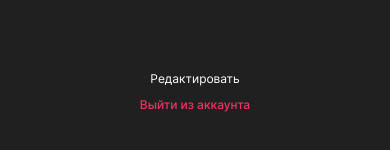
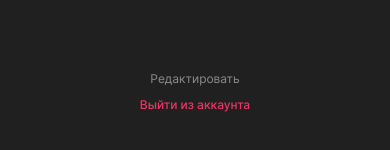
Before and after one commit to Oksana-Bykova/movies-explorer-frontend, a React (Create React App) app: page /profile in a window 390 px wide. Shown: the part 624-774 px from the top of the page. Built offline with nearby package versions, Linux system fonts and the light colour scheme; the HTML template or start-up script is replaced by a standard one.

Commit message:
обновить редиректы

```diff
--- a/src/components/App/App.js
+++ b/src/components/App/App.js
@@ -76,8 +76,10 @@ function handleSubmitRegister(email, password, name) {
   auth.register(email, password, name)
   .then((res) => {
     setSuccses(true);
-    navigate('/signin', {replace: true});
     setErr("");
+    handleSubmitLogin(email, password);
+    navigate('/movies', {replace: true});
+
 })
   .catch((err) => {
     setSuccses(false);
@@ -89,20 +91,19 @@ function handleSubmitRegister(email, password, name) {
  }
 
 //функция задает значение true для  стейт переменной LoggedIn
- function handleloggedIn(data) {
+ function handleloggedIn() {
   setLoggedIn(true);
  }
 
 //сабмит авторизации(ввода логина)
-function handleSubmitLogin (arr) {
-  auth.authoize(arr.email, arr.password)
+function handleSubmitLogin (email, password) {
+  auth.authoize(email,password)
   .then((data) => {
     if (data.jwt){
       localStorage.setItem('jwt', data.jwt);
-      //не имеет смысла передавать массив?
-      handleloggedIn(arr);
+      handleloggedIn();
       setErr("");
-      navigate('/', {replace: true});
+      navigate('/movies', {replace: true});
     }})
     .catch((err) => {
       if(err.includes('401')) {
--- a/src/components/Login/Login.js
+++ b/src/components/Login/Login.js
@@ -29,7 +29,7 @@ function Login(props) {
   //  };
    // props.onRegister(arr);
 
-   props.onRegister (values);
+   props.onRegister (email, password);
   }
 
   return (
--- a/src/components/Profile/Profile.css
+++ b/src/components/Profile/Profile.css
@@ -131,3 +131,27 @@ font-weight: 400;
 line-height: normal;
 margin-bottom: 11px;
 }
+
+.profile__button-disabled {
+  margin-top: 183px;
+  background-color: transparent;
+  color: #8B8B8B;
+  text-align: center;
+  font-size: 13px;
+  font-weight: 400;
+  line-height: normal;
+  border: 0;
+}
+
+@media screen and (max-width: 769px) {
+  .profile__button-disabled {
+    margin-top: 174px;
+  }
+}
+
+@media screen and (max-width: 420px) {
+  .profile__button-disabled {
+    margin-top: 343px;
+    font-size: 12px;
+  }
+}
--- a/src/components/Profile/Profile.js
+++ b/src/components/Profile/Profile.js
@@ -6,20 +6,8 @@ import { CurrentUserContext } from "../../context/CurrentUserContext";
 import { useFormWithValidation } from "../../utils/Validation";
 
 function Profile(props) {
-
-  const { values, handleChange, errors, isValid, resetForm, setValues } = useFormWithValidation();
-  const { name, email} = values;
-
   //const [name, setName] = React.useState("");
   // const [email, setEmail] = React.useState("");
-  const currentUser = useContext(CurrentUserContext);
-
-  React.useEffect(() => {
-    setValues ({
-      name:currentUser.name,
-      email: currentUser.email
-    });
-  }, [currentUser, setValues]);
 
   //function handleName(evt) {
   //  setName(evt.target.value);
@@ -29,12 +17,28 @@ function Profile(props) {
   //   setEmail(evt.target.value);
   // }
 
+  const { values, handleChange, errors, isValid, resetForm, setValues } =
+    useFormWithValidation();
+  const { name, email } = values;
+
+  const currentUser = useContext(CurrentUserContext);
+
+  React.useEffect(() => {
+    resetForm();
+    setValues({
+      name: currentUser.name,
+      email: currentUser.email,
+    });
+  }, [currentUser, setValues]);
+
   function handleUpdateUser(evt) {
     evt.preventDefault();
-  props.handleUpdateUser ({
+    evt.target.className = "profile__button-disabled";
+    props.handleUpdateUser({
       name: name,
       email: email,
     });
+    //evt.target.disabled = "true";
   }
 
   return (
@@ -57,7 +61,7 @@ function handleUpdateUser(evt) {
                 onChange={handleChange}
               />
             </div>
-          <span className="profile__span">{errors.name || "" }</span>
+            <span className="profile__span">{errors.name || ""}</span>
             <div className="profile__form-container">
               <label className="profile__label">Email</label>
               <input
@@ -72,13 +76,20 @@ function handleUpdateUser(evt) {
                 onChange={handleChange}
               />
             </div>
-          <span className="profile__span">{errors.email || "" }</span>
+            <span className="profile__span">{errors.email || ""}</span>
 
-          <button type="submit" className="profile__button" onClick={handleUpdateUser}>
+            <button
+              type="submit"
+              className={
+                !isValid ? "profile__button-disabled" : "profile__button"
+              }
+              disabled={!isValid}
+              onClick={handleUpdateUser}
+            >
               Редактировать
             </button>
           </form>
-        <Link to="/" className="profile__link" onClick={props.onOut} >
+          <Link to="/" className="profile__link" onClick={props.onOut}>
             Выйти из аккаунта
           </Link>
         </div>
--- a/src/utils/constants.js
+++ b/src/utils/constants.js
@@ -99,7 +99,8 @@ const Cards = [
   },
 ];
 
-const EMAIL_PATTERN = "([A-z0-9_.-]{1,})@([A-z0-9_.-]{1,}).([A-z]{2,8})";
+const EMAIL_PATTERN = "^[a-zA-Z0-9._%+-]+@[a-zA-Z0-9.-]+\.[a-zA-Z]{2,}$";
+
+//const NAME__PATTERN = "^[a-zA-Z][a-zA-Z0-9-]+$";
 const NAME__PATTERN = "^[a-zA-Z][a-zA-Z0-9-]+$";
-
 export { EMAIL_PATTERN, NAME__PATTERN, Cards };
```
Lines whose indentation alone changed are shown as unchanged.
